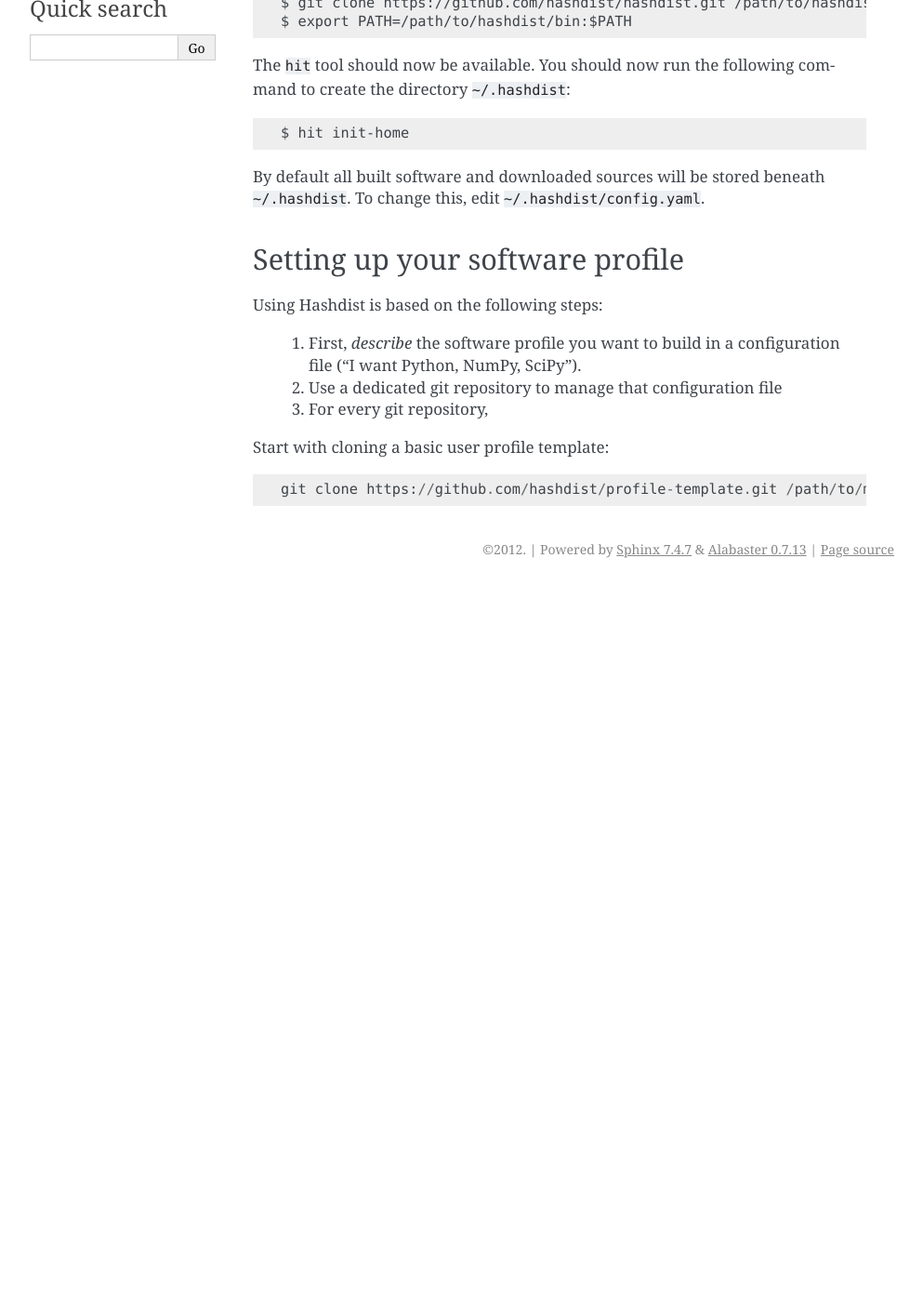
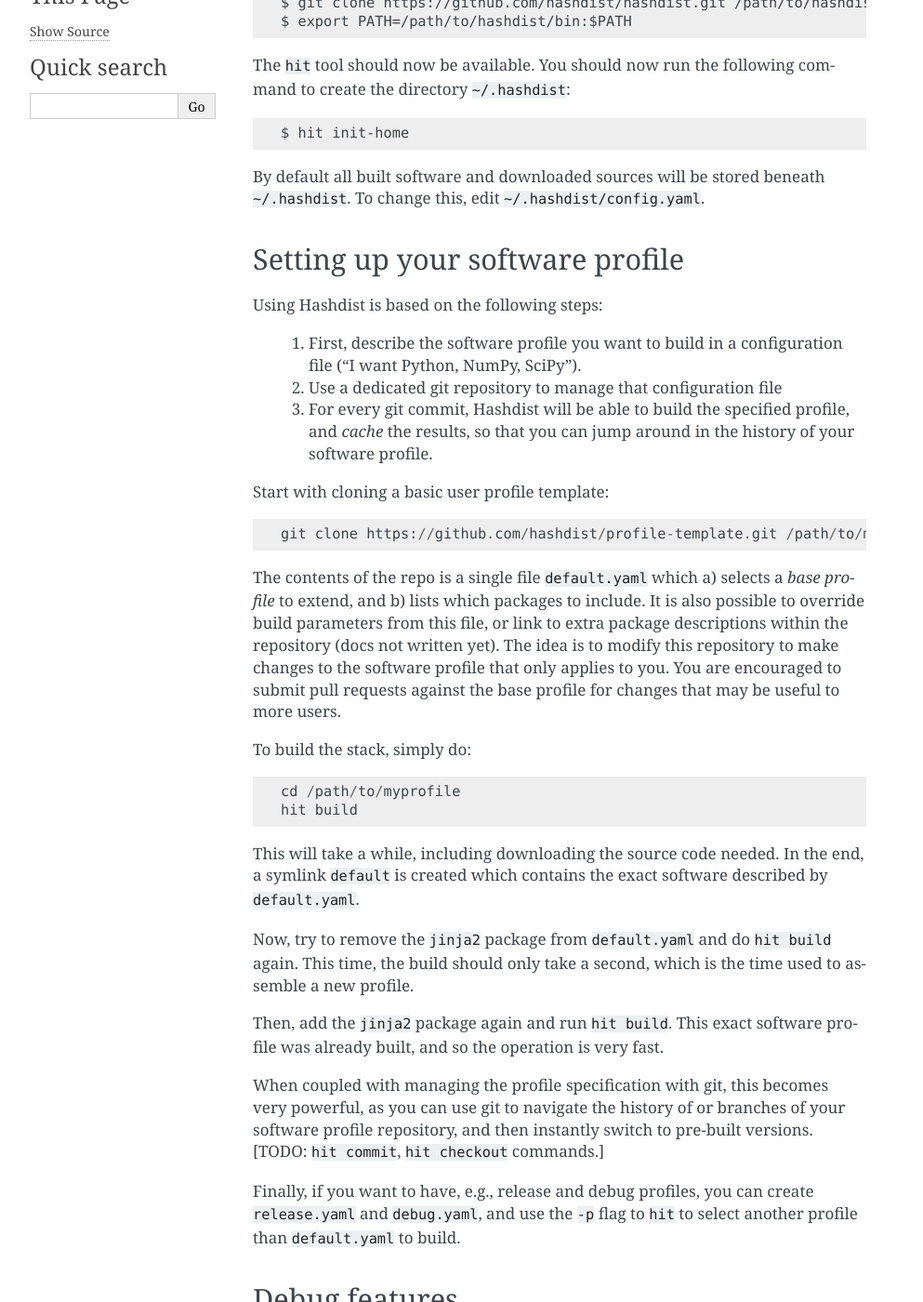
Before and after one commit to hashdist/hashdist, a Sphinx documentation site: the page built from doc/source/userguide.rst, in a window 1280 px wide and 1400 px high, scrolled down 295 px. Shown: the whole window at 93% size, without its empty margins (148-1141 px from the left). Built offline with Sphinx 7.4.7, drawn with Linux system fonts in a browser that asks for light colours; before the commit the page ends 925 px from its top, so only the background shows below that; some of the changed text lies outside the part shown.

Commit message:
More work on user guide

```diff
--- a/doc/source/userguide.rst
+++ b/doc/source/userguide.rst
@@ -26,10 +26,90 @@
 
 Using Hashdist is based on the following steps:
 
- 1) First, *describe* the software profile you want to build in a configuration file ("I want Python, NumPy, SciPy").
+ 1) First, describe the software profile you want to build in a configuration file ("I want Python, NumPy, SciPy").
+
  2) Use a dedicated git repository to manage that configuration file
- 3) For every git repository,
+
+ 3) For every git commit, Hashdist will be able to build the specified
+    profile, and *cache* the results, so that you can jump around in
+    the history of your software profile.
 
 Start with cloning a basic user profile template::
 
     git clone https://github.com/hashdist/profile-template.git /path/to/myprofile
+
+The contents of the repo is a single file ``default.yaml`` which a)
+selects a *base profile* to extend, and b) lists which packages to
+include.  It is also possible to override build parameters from this
+file, or link to extra package descriptions within the repository
+(docs not written yet).  The idea is to modify this repository to make
+changes to the software profile that only applies to you. You are
+encouraged to submit pull requests against the base profile for
+changes that may be useful to more users.
+
+To build the stack, simply do::
+
+    cd /path/to/myprofile
+    hit build
+
+This will take a while, including downloading the source code needed.
+In the end, a symlink ``default`` is created which contains the exact
+software described by ``default.yaml``.
+
+Now, try to remove the ``jinja2`` package from ``default.yaml`` and do
+``hit build`` again. This time, the build should only take a second,
+which is the time used to assemble a new profile.
+
+Then, add the ``jinja2`` package again and run ``hit build``. This
+exact software profile was already built, and so the operation is very
+fast.
+
+When coupled with managing the profile specification with git, this
+becomes very powerful, as you can use git to navigate the history of
+or branches of your software profile repository, and then instantly switch to
+pre-built versions. [TODO: ``hit commit``, ``hit checkout`` commands.]
+
+Finally, if you want to have, e.g., release and debug profiles,
+you can create ``release.yaml`` and ``debug.yaml``, and use the
+``-p`` flag to ``hit`` to select another profile than ``default.yaml``
+to build.
+
+Debug features
+--------------
+
+A couple of commands allow you to see what happens when building.
+
+* Show the script used to build Jinja2::
+
+    hit show script jinja2
+
+* Show the "build spec" (low-level magic)::
+
+    hit show buildspec jinja2
+
+* Get a copy of the build directory that would be used::
+
+    hit bdir jinja2 bld
+
+This extracts Jinja2 sources to ``bld``, puts a Bash build-script in
+``bld/_hashdist/build.sh``. However, if you go ahead and try to run it
+the environment will not be the same as when Hashdist builds, so this
+is a bit limited so far. [TODO: ``hit debug`` which also sets the right
+environment and sets the ``$ARTIFACT`` directory.]
+
+
+Developing the base profile
+---------------------------
+
+If you want to develop the ``hashstack2`` repository yourself, using a
+dedicated local-machine profile repo becomes tedious. Instead, copy
+the ``default.example.yaml`` to ``default.yaml``. Then simply run
+``hit build`` directly in the base profile (in which case the personal
+profile is not needed at all).
+
+``default.yaml`` is present in ``.gitignore`` and changes should not
+be checked in; you freely change it to experiment with whatever
+package you are adding. Note the orthogonality between the two
+repositories: The base profile repo has commits like "Added build
+commands for NumPy 1.7.2 to share to the world".  The personal profile
+repo has commits like "Installed the NumPy package on my computer".
```
